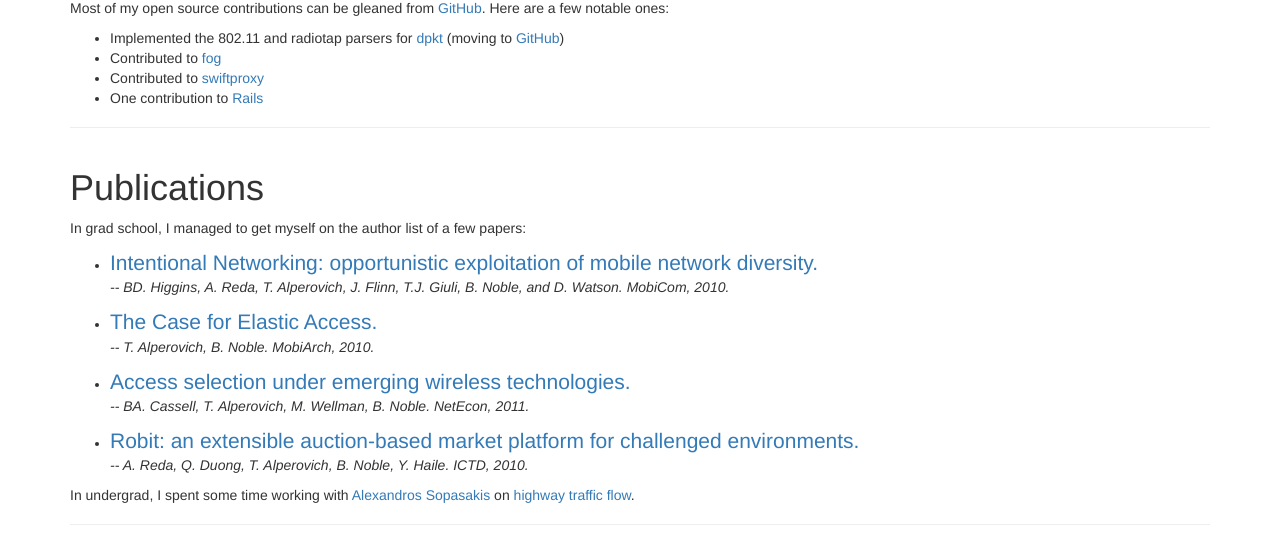
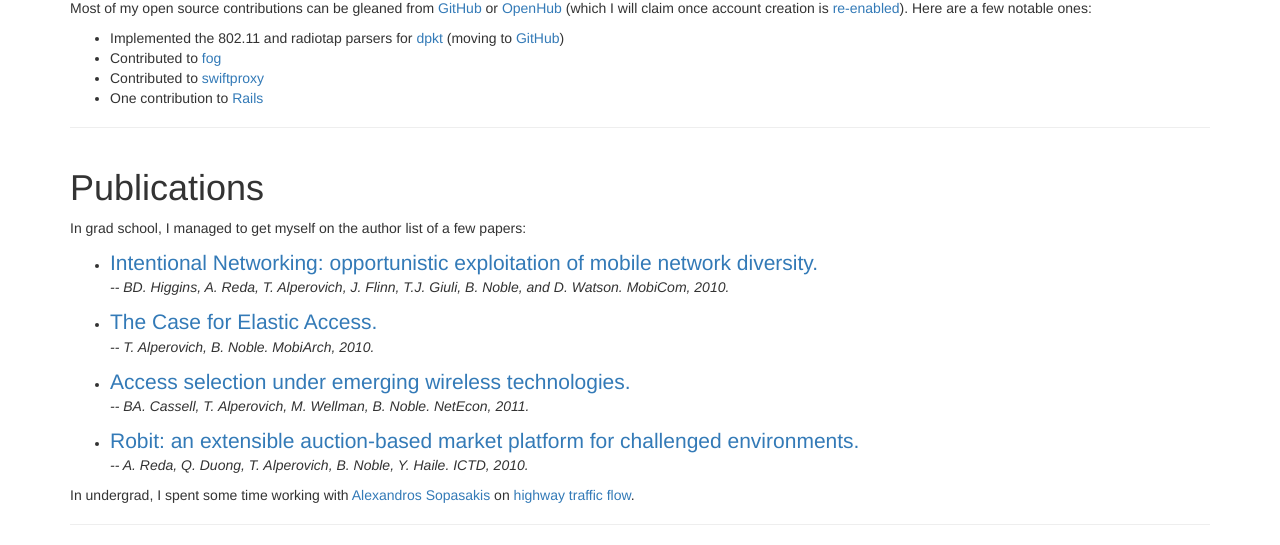
Before and after one commit to timuralp/timuralp, a plain HTML site: page index.html in a window 1280 px wide. Shown: the part 636-1181 px from the top of the page. Drawn offline with Linux system fonts and the light colour scheme.

Commit message:
Add openhub link.

```diff
--- a/index.html
+++ b/index.html
@@ -46,8 +46,12 @@
       <div class="page-header">
         <h1>Projects</h1>
         <p>Most of my open source contributions can be gleaned from <a
-        href="https://github.com/timuralp">GitHub</a>. Here are a few notable
-        ones:</p>
+          href="https://github.com/timuralp">GitHub</a> or <a
+          href="https://www.openhub.net/committers/532110">OpenHub</a> (which I
+          will claim once account creation is
+          <a href="http://blog.openhub.net/2015/02/spammers_heaven/">
+          re-enabled</a>). Here are a few notable ones:
+        </p>
         <ul>
           <li>Implemented the 802.11 and radiotap parsers for <a
             href="http://code.google.com/dpkt">dpkt</a> (moving to <a
```
